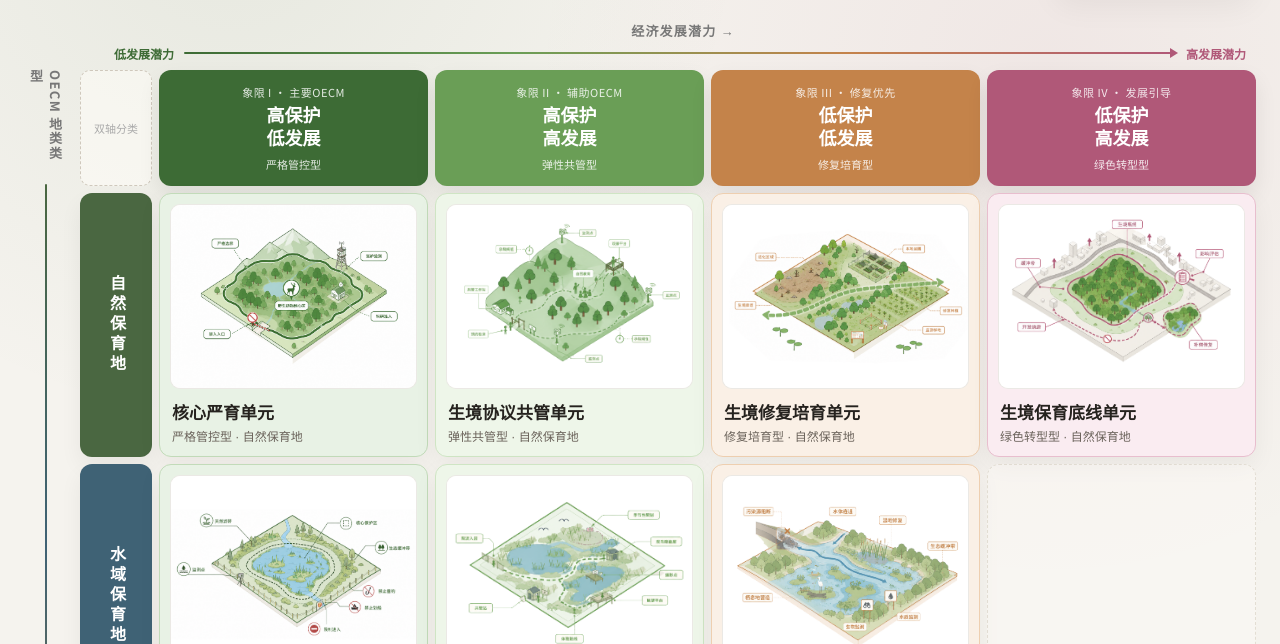
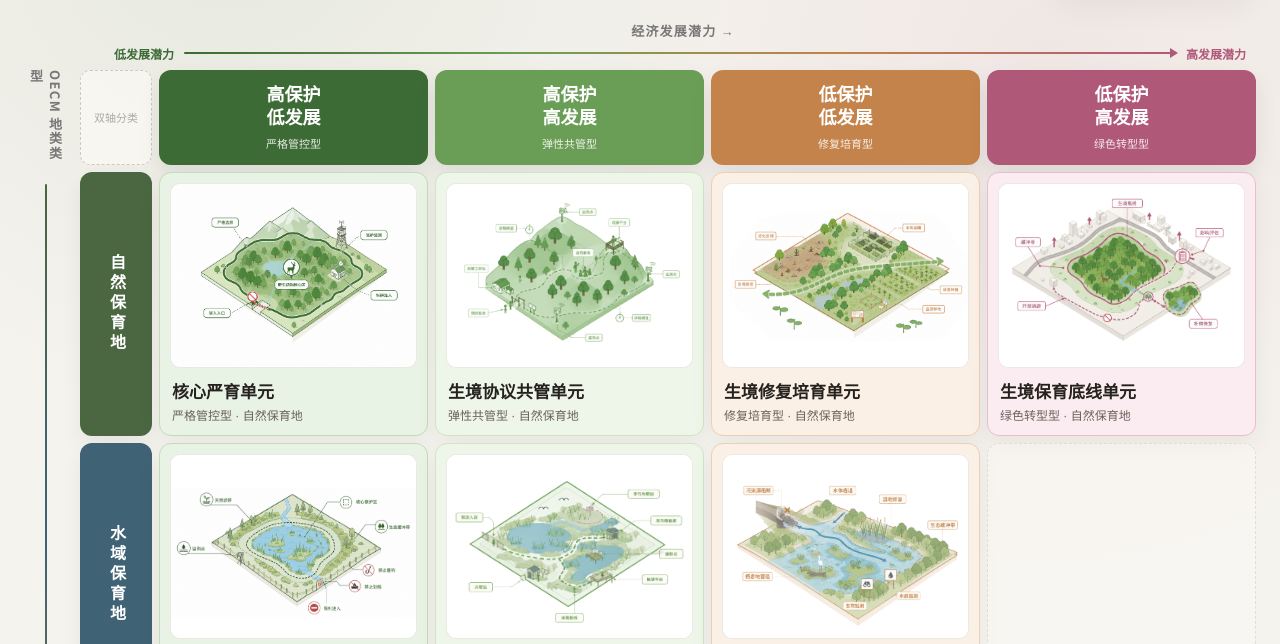
Before and after one commit to xushuhanx/fuping-oecm-toolkit, a plain HTML site: page index.html in a window 1280 px wide. Shown: the part 154-798 px from the top of the page. Drawn offline with Linux system fonts and the light colour scheme.

Commit message:
Update index.html
去掉oecm相关表述

```diff
--- a/index.html
+++ b/index.html
@@ -228,22 +228,18 @@
       <div class="corner">双轴分类</div>
 
   <div class="col-header" style="--accent:#3d6b35">
-    <div class="qtype">象限 I · 主要OECM</div>
     <div class="qlabel">高保护<br>低发展</div>
     <div class="qsub">严格管控型</div>
   </div>
   <div class="col-header" style="--accent:#6a9e56">
-    <div class="qtype">象限 II · 辅助OECM</div>
     <div class="qlabel">高保护<br>高发展</div>
     <div class="qsub">弹性共管型</div>
   </div>
   <div class="col-header" style="--accent:#c4834a">
-    <div class="qtype">象限 III · 修复优先</div>
     <div class="qlabel">低保护<br>低发展</div>
     <div class="qsub">修复培育型</div>
   </div>
   <div class="col-header" style="--accent:#b05878">
-    <div class="qtype">象限 IV · 发展引导</div>
     <div class="qlabel">低保护<br>高发展</div>
     <div class="qsub">绿色转型型</div>
   </div>
@@ -389,10 +385,10 @@
 
   <section class="legend">
     <strong style="color:#555;">图例：</strong>
-    <span class="legend-item"><span class="dot" style="background:#3d6b35"></span>高保护-低发展｜主要 OECM</span>
-    <span class="legend-item"><span class="dot" style="background:#6a9e56"></span>高保护-高发展｜辅助 OECM</span>
-    <span class="legend-item"><span class="dot" style="background:#c4834a"></span>低保护-低发展｜修复优先</span>
-    <span class="legend-item"><span class="dot" style="background:#b05878"></span>低保护-高发展｜发展引导</span>
+    <span class="legend-item"><span class="dot" style="background:#3d6b35"></span>高保护-低发展</span>
+    <span class="legend-item"><span class="dot" style="background:#6a9e56"></span>高保护-高发展</span>
+    <span class="legend-item"><span class="dot" style="background:#c4834a"></span>低保护-低发展</span>
+    <span class="legend-item"><span class="dot" style="background:#b05878"></span>低保护-高发展</span>
   </section>
 
   <div class="footnote">
@@ -411,7 +407,7 @@ const details = [
     "c": 0,
     "unit": "核心严育单元",
     "row": "自然保育地",
-    "colType": "象限 I · 主要OECM",
+    "colType": "1-1",
     "colLabel": "高保护-低发展",
     "colSub": "严格管控型",
     "color": "#3d6b35",
@@ -427,7 +423,7 @@ const details = [
     "c": 1,
     "unit": "生境协议共管单元",
     "row": "自然保育地",
-    "colType": "象限 II · 辅助OECM",
+    "colType": "1-2",
     "colLabel": "高保护-高发展",
     "colSub": "弹性共管型",
     "color": "#6a9e56",
@@ -443,7 +439,7 @@ const details = [
     "c": 2,
     "unit": "生境修复培育单元",
     "row": "自然保育地",
-    "colType": "象限 III · 修复优先",
+    "colType": "1-3",
     "colLabel": "低保护-低发展",
     "colSub": "修复培育型",
     "color": "#c4834a",
@@ -459,7 +455,7 @@ const details = [
     "c": 3,
     "unit": "生境保育底线单元",
     "row": "自然保育地",
-    "colType": "象限 IV · 发展引导",
+    "colType": "1-4",
     "colLabel": "低保护-高发展",
     "colSub": "绿色转型型",
     "color": "#b05878",
@@ -475,7 +471,7 @@ const details = [
     "c": 0,
     "unit": "水源涵养严护单元",
     "row": "水域保育地",
-    "colType": "象限 I · 主要OECM",
+    "colType": "2-1",
     "colLabel": "高保护-低发展",
     "colSub": "严格管控型",
     "color": "#3d6b35",
@@ -491,7 +487,7 @@ const details = [
     "c": 1,
     "unit": "水域弹性共管单元",
     "row": "水域保育地",
-    "colType": "象限 II · 辅助OECM",
+    "colType": "2-2",
     "colLabel": "高保护-高发展",
     "colSub": "弹性共管型",
     "color": "#6a9e56",
@@ -507,7 +503,7 @@ const details = [
     "c": 2,
     "unit": "水域生态修复单元",
     "row": "水域保育地",
-    "colType": "象限 III · 修复优先",
+    "colType": "2-3",
     "colLabel": "低保护-低发展",
     "colSub": "修复培育型",
     "color": "#c4834a",
@@ -523,7 +519,7 @@ const details = [
     "c": 0,
     "unit": "野境共存严护单元",
     "row": "生态友好农田",
-    "colType": "象限 I · 主要OECM",
+    "colType": "3-1",
     "colLabel": "高保护-低发展",
     "colSub": "严格管控型",
     "color": "#3d6b35",
@@ -539,7 +535,7 @@ const details = [
     "c": 1,
     "unit": "人兽共存示范单元",
     "row": "生态友好农田",
-    "colType": "象限 II · 辅助OECM",
+    "colType": "3-2",
     "colLabel": "高保护-高发展",
     "colSub": "弹性共管型",
     "color": "#6a9e56",
@@ -555,7 +551,7 @@ const details = [
     "c": 2,
     "unit": "农田生态培育单元",
     "row": "生态友好农田",
-    "colType": "象限 III · 修复优先",
+    "colType": "3-3",
     "colLabel": "低保护-低发展",
     "colSub": "修复培育型",
     "color": "#c4834a",
@@ -571,7 +567,7 @@ const details = [
     "c": 3,
     "unit": "农田绿色转型单元",
     "row": "生态友好农田",
-    "colType": "象限 IV · 发展引导",
+    "colType": "3-4",
     "colLabel": "低保护-高发展",
     "colSub": "绿色转型型",
     "color": "#b05878",
@@ -587,7 +583,7 @@ const details = [
     "c": 0,
     "unit": "山村生态守护单元",
     "row": "聚落保育地",
-    "colType": "象限 I · 主要OECM",
+    "colType": "4-1",
     "colLabel": "高保护-低发展",
     "colSub": "严格管控型",
     "color": "#3d6b35",
@@ -603,7 +599,7 @@ const details = [
     "c": 1,
     "unit": "社区弹性共管单元",
     "row": "聚落保育地",
-    "colType": "象限 II · 辅助OECM",
+    "colType": "4-2",
     "colLabel": "高保护-高发展",
     "colSub": "弹性共管型",
     "color": "#6a9e56",
@@ -619,7 +615,7 @@ const details = [
     "c": 2,
     "unit": "聚落生态引导单元",
     "row": "聚落保育地",
-    "colType": "象限 III · 修复优先",
+    "colType": "4-3",
     "colLabel": "低保护-低发展",
     "colSub": "修复培育型",
     "color": "#c4834a",
@@ -635,7 +631,7 @@ const details = [
     "c": 3,
     "unit": "聚落绿色发展单元",
     "row": "聚落保育地",
-    "colType": "象限 IV · 发展引导",
+    "colType": "4-4",
     "colLabel": "低保护-高发展",
     "colSub": "绿色转型型",
     "color": "#b05878",
```
